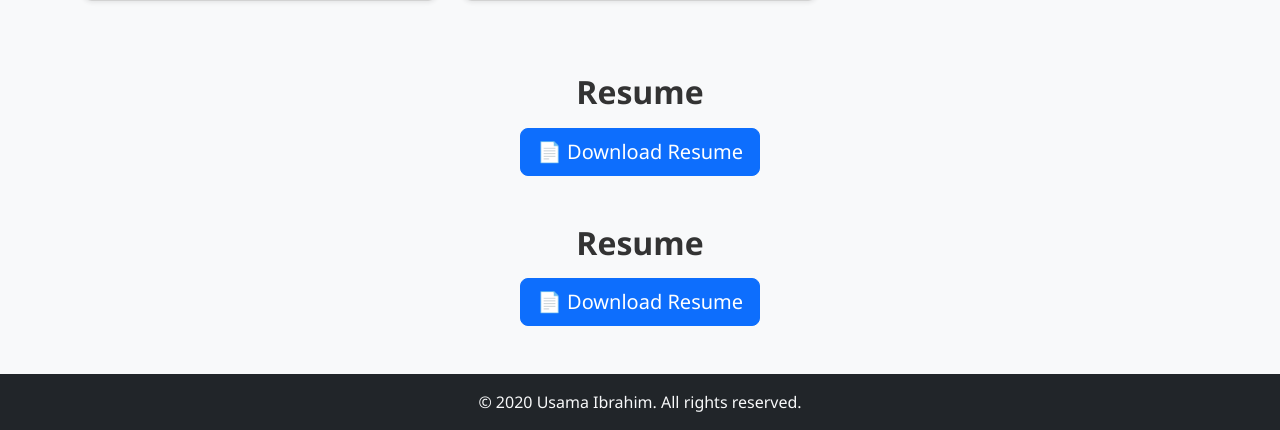
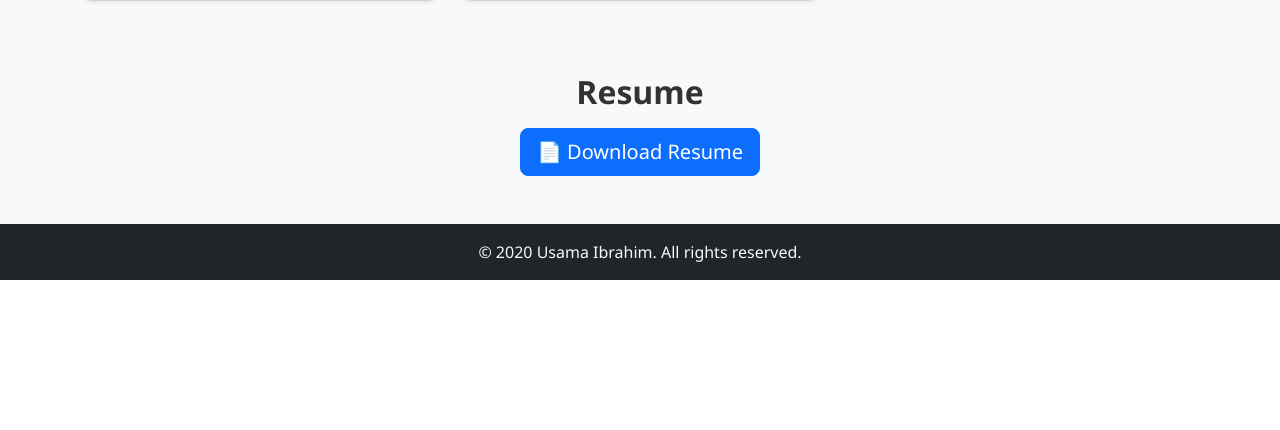
Before and after one commit to Usermah/MyDevProjects, a Django app: template templates/home.html in a window 1280 px wide. Shown: the part 1853-2283 px from the top of the page. After the commit the page ends 2133 px from the top, so only its background shows below. Run offline with Django 4.2, Linux system fonts and the light colour scheme; data comes from the database, SQL or seed files in the repository; the template is opened without the code that fills it: values that come from a table or form of the project are taken from there, most other values are stand-ins (such as "Sample title", 1, 10 or a date in 2020); parts of the project's set-up code (start-up, migrations or seed data) failed here and were passed over.

```diff
--- a/templates/home.html
+++ b/templates/home.html
@@ -68,14 +68,6 @@
 
 <!-- Resume Section -->
 {% if resume %}
-<section class="mt-5 text-center">
-    <h2>Resume</h2>
-    <a href="{{ resume.file.url }}" class="btn btn-primary btn-lg mt-2" download>📄 Download Resume</a>
-</section>
-{% endif %}
-
-
-
 
 <section class="mt-5 text-center">
     <h2>Resume</h2>
@@ -84,6 +76,11 @@
     </a>
 </section>
 
+{% endif %}
+
+
+
+
 
 <!-- Contact Button
 <div class="text-center mt-5">
```
